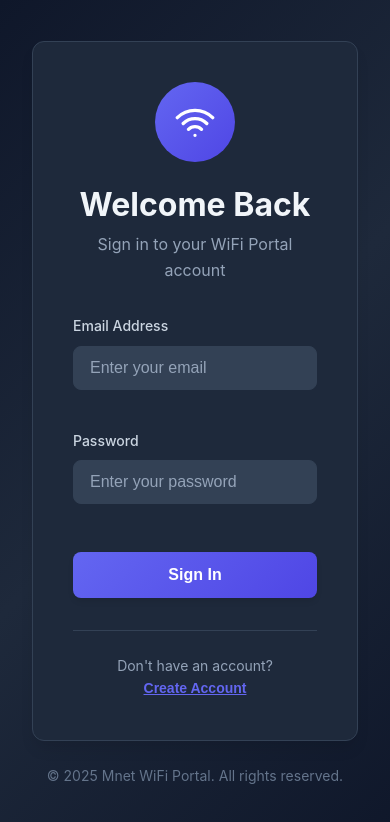
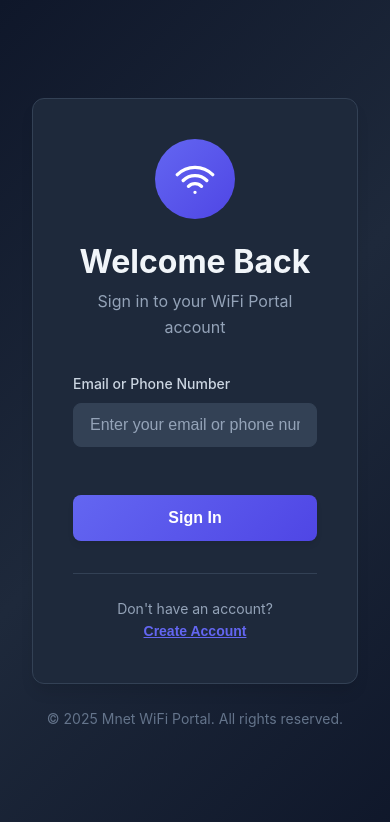
Before and after one commit to G1ANO/mnetportalstm, a React (Vite) app in the folder client/: page / in a window 390 px wide. Shown: the top 822 px of the page. Built offline with nearby package versions, Linux system fonts and the light colour scheme.

Commit message:
Update login: allow email or phone number, remove password requirement

```diff
--- a/client/src/pages/Loginpage.jsx
+++ b/client/src/pages/Loginpage.jsx
@@ -3,8 +3,7 @@ import api from '../api';
 import '../index.css';
 
 export const LoginPage = ({ onLogin, onGoToRegister }) => {
-  const [email, setEmail] = useState('');
-  const [password, setPassword] = useState('');
+  const [identifier, setIdentifier] = useState('');
   const [isLoading, setIsLoading] = useState(false);
   const [error, setError] = useState('');
 
@@ -16,8 +15,7 @@ export const LoginPage = ({ onLogin, onGoToRegister }) => {
     try {
       // Call the real login API
       const response = await api.post('/login', {
-        email,
-        password
+        identifier
       });
 
       if (response.status === 200) {
@@ -35,7 +33,7 @@ export const LoginPage = ({ onLogin, onGoToRegister }) => {
       }
     } catch (err) {
       console.error('Login error:', err);
-      const errorMsg = err.response?.data?.error || 'Login failed. Please check your credentials.';
+      const errorMsg = err.response?.data?.error || 'Login failed. Please check your email or phone number.';
       setError(errorMsg);
       alert(errorMsg);
     } finally {
@@ -78,25 +76,13 @@ export const LoginPage = ({ onLogin, onGoToRegister }) => {
           {/* Login Form */}
           <form onSubmit={handleLogin}>
             <div style={styles.formGroup}>
-              <label htmlFor="email">Email Address</label>
+              <label htmlFor="identifier">Email or Phone Number</label>
               <input
-                id="email"
-                type="email"
-                value={email}
-                onChange={(e) => setEmail(e.target.value)}
-                placeholder="Enter your email"
-                required
-              />
-            </div>
-
-            <div style={styles.formGroup}>
-              <label htmlFor="password">Password</label>
-              <input
-                id="password"
-                type="password"
-                value={password}
-                onChange={(e) => setPassword(e.target.value)}
-                placeholder="Enter your password"
+                id="identifier"
+                type="text"
+                value={identifier}
+                onChange={(e) => setIdentifier(e.target.value)}
+                placeholder="Enter your email or phone number"
                 required
               />
             </div>
```
Also changed, not shown: 1 other file (tests, documents, lock files or other folders).
